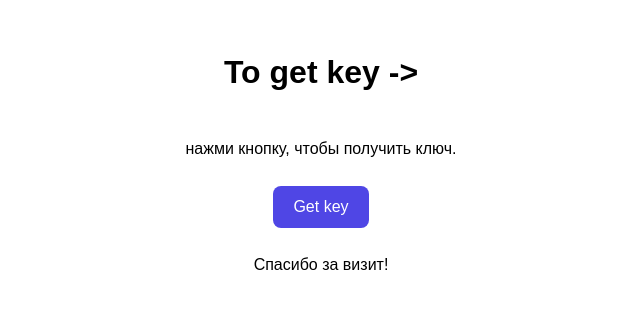
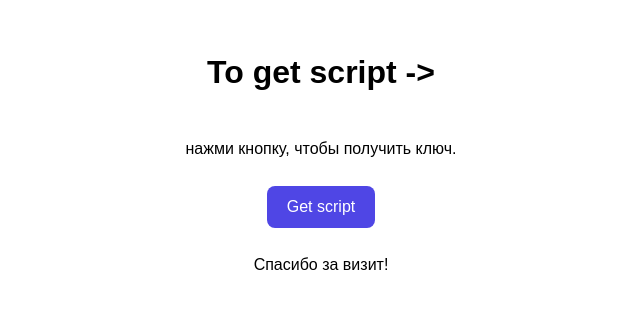
Before and after one commit to broubolb-bit/Getkey.github.io, a plain HTML site: page index.html in a window 1280 px wide. Shown: the part 247-556 px from the top of the page, without its empty margins (319-959 px from the left). Drawn offline with Linux system fonts and the light colour scheme.

Commit message:
Update index.html

```diff
--- a/index.html
+++ b/index.html
@@ -8,7 +8,7 @@
 <body style="display:flex;flex-direction:column;justify-content:center;align-items:center;height:100vh;gap:12px;font-family:sans-serif;">
 
   <!-- 1) Заголовок - поменяй текст между тегами -->
-  <h1>To get key -></h1>
+  <h1>To get script -> </h1>
 
   <!-- 2) Обычный текст - поменяй текст внутри <p>... </p> -->
   <p>нажми кнопку, чтобы получить ключ.</p>
@@ -19,7 +19,7 @@
   <button
     onclick="window.location.href='https://www.roblox.com/share?code=93478febdfc1f240b9fecca2010c0dce&type=Server'"
     style="padding:12px 20px;border-radius:8px;border:none;cursor:pointer;background:#4f46e5;color:#fff;font-size:16px;">
-    Get key
+    Get script
   </button>
 
   <!-- 4) Дополнительный текст (если нужно) -->
```
